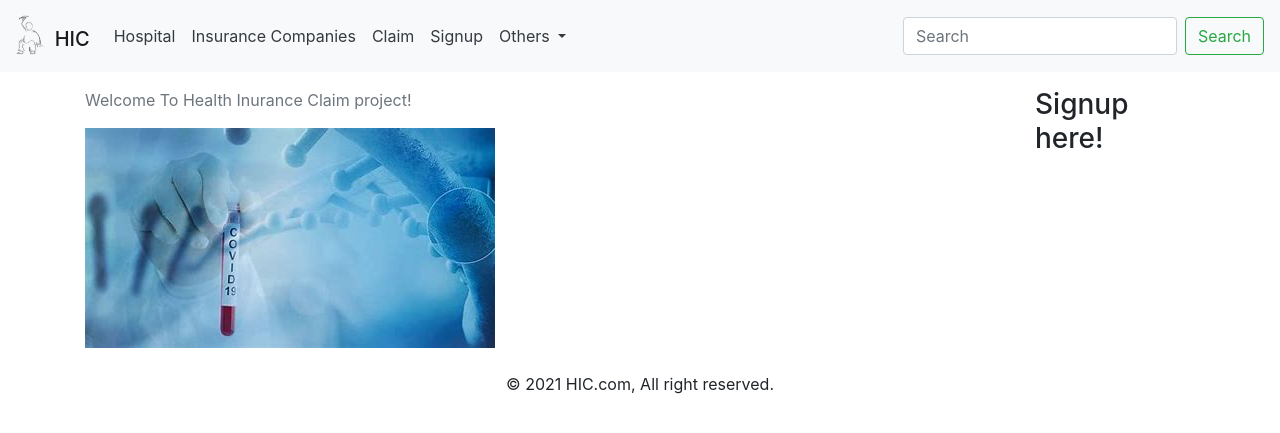
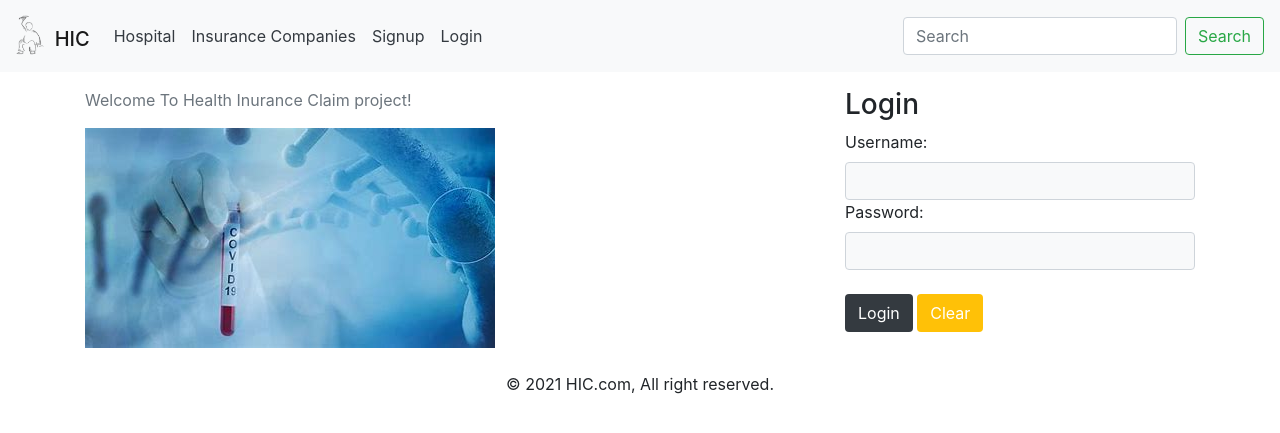
Before and after one commit to WEIScott/Hospital_App, a Django app: page / in a window 1280 px wide. Shown: the top 433 px of the page. Run offline with Django 3.2, Linux system fonts and the light colour scheme; some libraries are stand-ins or nearby versions.

Commit message:
user login and authentication

```diff
--- a/Web_app/templates/base.html
+++ b/Web_app/templates/base.html
@@ -40,13 +40,23 @@
       </li>
       <li class="nav-item">
         <a class="nav-link text-dark" href="{% url 'insurancecompany' %}">Insurance Companies</a>
+      </li>
+      {% if request.user.is_authenticated %}
+      <li class="nav-item">
+        <a class="nav-link text-dark" href="#">User({{request.user.username}})</a>
+      </li>
+      {% else %}
+      <li class="nav-item">
+        <a class="nav-link text-dark" href="{% url 'signup' %}">Signup</a>
+      </li>
+      <li class="nav-item">
+        <a class="nav-link text-dark" href="{% url 'login' %}">Login</a>
+      </li>
+      {% endif %}
+      {% if request.user.is_authenticated %}
       <li class="nav-item">
         <a class="nav-link text-dark" href="{% url 'claimdata' %}">Claim</a>
       </li>
-      <li class="nav-item">
-        <a class="nav-link text-dark" href="{% url 'signup' %}">Signup</a>
-      </li>
-
       <li class="nav-item dropdown">
         <a class="nav-link dropdown-toggle text-dark" href="#" id="navbarDropdown" role="button" data-toggle="dropdown" aria-haspopup="true" aria-expanded="false">
           Others
@@ -59,7 +69,7 @@
           <a class="dropdown-item" href="{% url 'admin:index' %}">Admin</a>
         </div>
       </li>
-
+      {% endif %}
     </ul>
     <form class="form-inline my-2 my-lg-0">
       <input class="form-control mr-sm-2" type="search" placeholder="Search" aria-label="Search">
--- a/Web_app/templates/index.html
+++ b/Web_app/templates/index.html
@@ -13,19 +13,32 @@
   <div class="container">
 
     {% block content %}
+
+    {% if request.user.is_authenticated %}
+    <div class="container mt-3">
+      <h1>Welcome To Health Inurance Claim project</h1>
+      <img src="{% static 'index.jfif' %}">
+    </div>
+
+    {% else %}
     <div class="row">
-      <div class="col-sm-10">
+      <div class="col-sm-8">
       	<p class="mt-3 led text-muted">Welcome To Health Inurance Claim project! </p>
-        <img src="{% static 'index.jfif' %}" class="img-fluid">
+        <img src="{% static 'index.jfif' %}" class="img-fluid " alt="Responsive image">
       </div>
 
-      <div class="col-sm-2">
-        <h3 class="mt-3 led">Signup here!</h3>
-        <form class="bg-warning">
-
-        </form>
+      <div class="col-sm-4">
+        <h3 class="mt-3 led">Login</h3>
+          <form method="post">
+            {% csrf_token %}
+            {{ loginform_key }}
+            <br>
+          <input type="submit" value="Login" class="bg-dark text-white btn btn-group-vertical">
+          <input type="reset" value="Clear" class="bg-warning text-white btn btn-group-vertical">
+          </form>
       </div>
     </div>
+    {% endif %}
     {% endblock %}
 
   </div>
--- a/Web_app/views.py
+++ b/Web_app/views.py
@@ -1,4 +1,4 @@
-from django.shortcuts import render
+from django.shortcuts import render, redirect
 from patient.models import Patient
 from .models import Hospital
 from django.db.models import Q, Avg,Max,Min,Sum, Count
@@ -6,10 +6,30 @@ from django.db.models import Q, Avg,Max,Min,Sum, Count
 from .forms import ContactModelForm
 from django.http import HttpResponse
 
+from user.forms import LoginForm
+from django.contrib.auth import login, authenticate
+from django.contrib import messages
+
 # Create your views here.
 
 def index(request):
-	return render(request, 'index.html')
+	if request.method == 'POST':
+		loginform = LoginForm(request.POST)
+		uname = request.POST.get("username")
+		password = request.POST.get("password")
+		user_data = authenticate(username=uname, password=password)
+		print('user data is: ', user_data)
+		if user_data is not None:
+			login(request, user_data)
+			return redirect('claimdata')
+		else:
+			messages.error(request, 'User or password is incorrect')
+	else:
+		loginform = LoginForm()
+	context = {
+		'loginform_key':loginform
+	}
+	return render(request, 'index.html', context )
 
 
 def all_model_queries(request):
--- a/user/forms.py
+++ b/user/forms.py
@@ -1,5 +1,6 @@
 from django import forms
 from django.contrib.auth.models import User
+from django.contrib.auth.forms import AuthenticationForm
 from .models import UserProfile
 
 
@@ -42,3 +43,20 @@ class SignupForm(forms.ModelForm):
 		model = User
 		fields= ['username', 'first_name',
 				'last_name', 'email', 'password']
+
+
+class LoginForm(AuthenticationForm):
+	username = forms.CharField(label="Username",
+							widget=forms.TextInput(attrs={
+								'class':'form-control bg-light'
+								})
+		)
+	password = forms.CharField(label="Password",
+							widget=forms.PasswordInput(attrs={
+								'class':'form-control bg-light'
+								})
+		)
+
+	class Meta:
+		model = User
+		fields = ['username', 'password']
--- a/user/urls.py
+++ b/user/urls.py
@@ -3,4 +3,5 @@ from . import views
 
 urlpatterns = [
 	path('register/', views.signup_view, name='signup'),
+	path('login/', views.login_view, name='login'),
 ]
```
Also changed, not shown: Web_app/templates/users/login.html (added, +30 -0 lines), user/views.py (+26 -2 lines).
